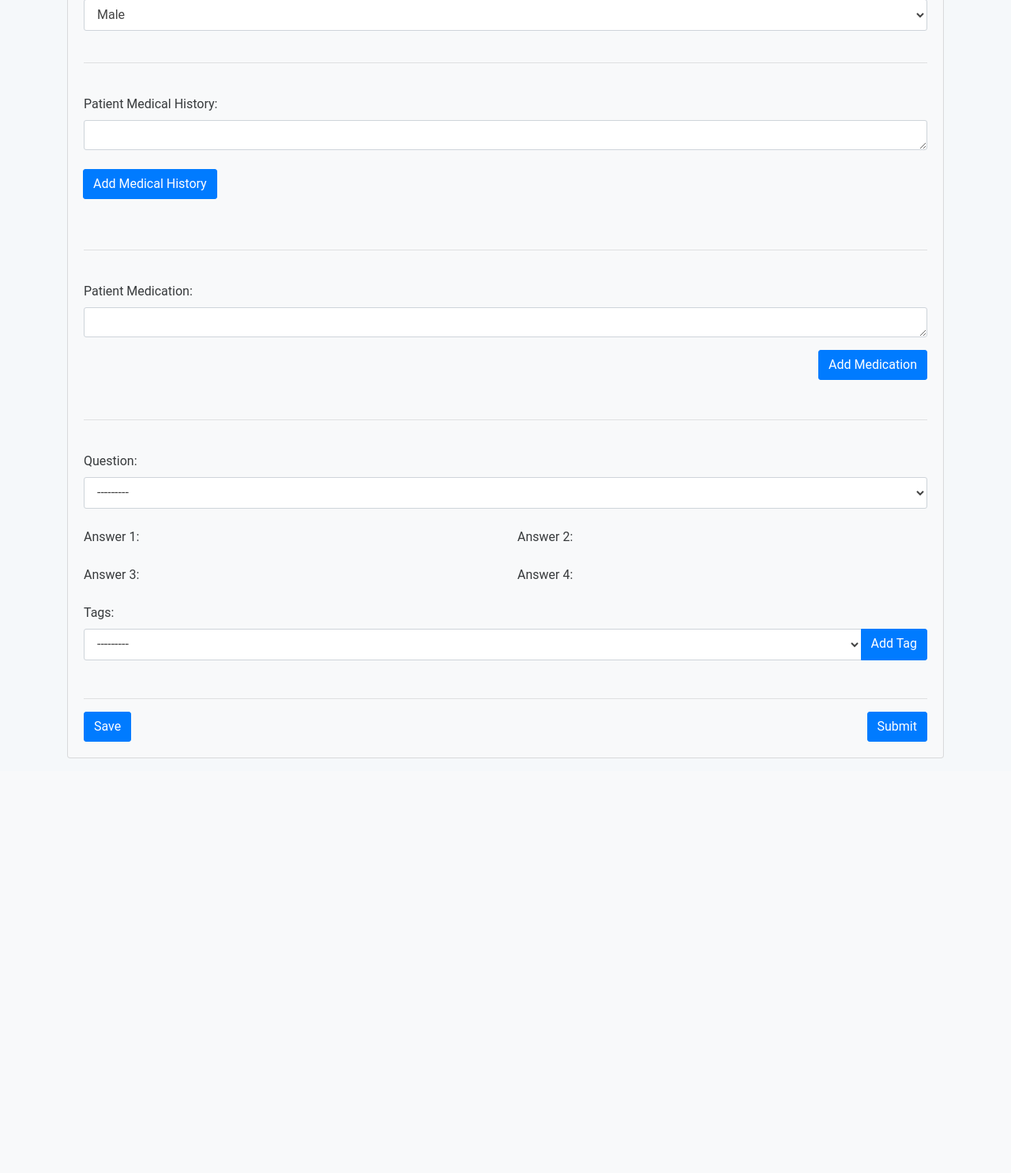
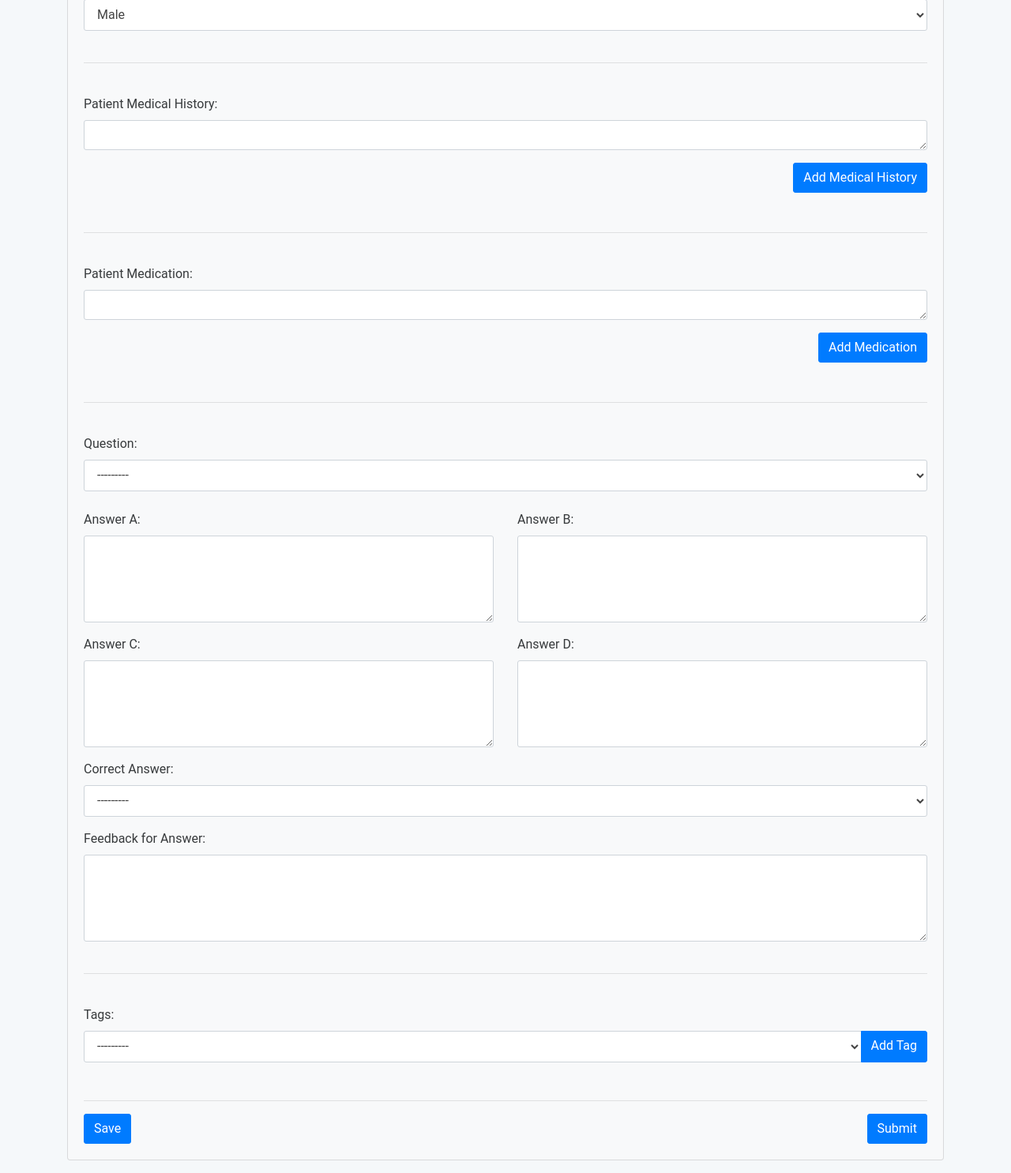
Before and after one commit to 320011/case, a Django app: page /cases/create-new-case/1 in a window 1280 px wide. Shown: the part 745-2230 px from the top of the page at 79% size. Before the commit the page ends 1705 px from the top, so only its background shows below. Run offline with Django 3.2, Linux system fonts and the light colour scheme; the visitor is signed in with stand-in values (Sample User, id 1); data comes from the database, SQL or seed files in the repository; data that the repository does not hold is empty; style sheets or scripts are compiled from the project's sources; some libraries are stand-ins or nearby versions.

Commit message:
Add new fields to template

```diff
--- a/core/case_study/templates/create_new_case.html
+++ b/core/case_study/templates/create_new_case.html
@@ -66,13 +66,13 @@
                 <br>
                 <!-- Medical history -->
                 <label>Patient Medical History: </label>
-                {{ medical_history_form.body }} <br>
-                <div class="input-group-append">
-                    <a class="btn btn-primary" style="color: #fff" id="add_medical_history">Add Medical History</a>
+                {{ medical_history_form.body }}
+                <div class="mt-3">
+                    <a class="btn btn-primary float-right" style="color: #fff" id="add_medical_history">Add Medical History</a>
                 </div>
                 <br>
                 <input type="hidden" name="remove_medical_history" value="false">
-                <div class="list-group">
+                <div class="list-group mt-4">
                     {% for medical_history in medical_histories %}
                         <li class="list-group-item">{{ medical_history.body }}</li>
                     {% endfor %}
@@ -105,24 +105,35 @@
                 <!-- Case Study Answers -->
                 <div class="row mb-3">
                     <div class="col">
-                        <label>Answer 1: </label>
-                        {{ case_study_form.answer_1 }}
+                        <label>Answer A: </label>
+                        {{ case_study_form.answer_a }}
                     </div>
                     <div class="col">
-                        <label>Answer 2: </label>
-                        {{ case_study_form.answer_2 }}
+                        <label>Answer B: </label>
+                        {{ case_study_form.answer_b }}
                     </div>
                 </div>
                 <div class="row mb-3">
                     <div class="col">
-                        <label>Answer 3: </label>
-                        {{ case_study_form.answer_3 }}
+                        <label>Answer C: </label>
+                        {{ case_study_form.answer_c }}
                     </div>
                     <div class="col">
-                        <label>Answer 4: </label>
-                        {{ case_study_form.answer_4 }}
+                        <label>Answer D: </label>
+                        {{ case_study_form.answer_d }}
                     </div>
                 </div>
+                <div class="mb-3">
+                  <label>Correct Answer: </label>
+                  {{ case_study_form.answer }}
+                </div>
+                <div>
+                  <label>Feedback for Answer: </label>
+                  {{ case_study_form.feedback }}
+                </div>
+                <br>
+                <hr>
+                <br>
                 <!-- Case Study Tags -->
                 <label>Tags:</label>
                 <div class="input-group mb-2">
```
